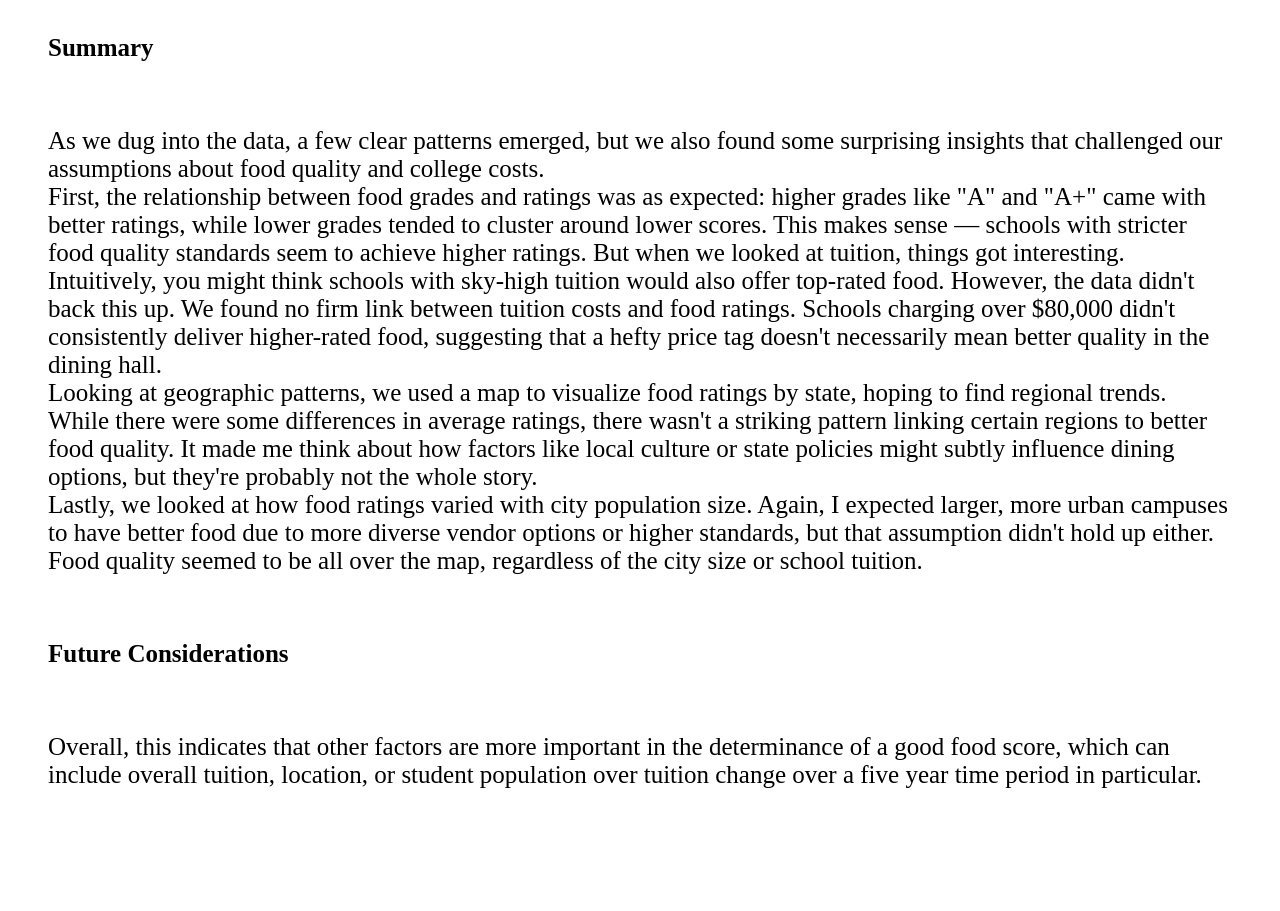
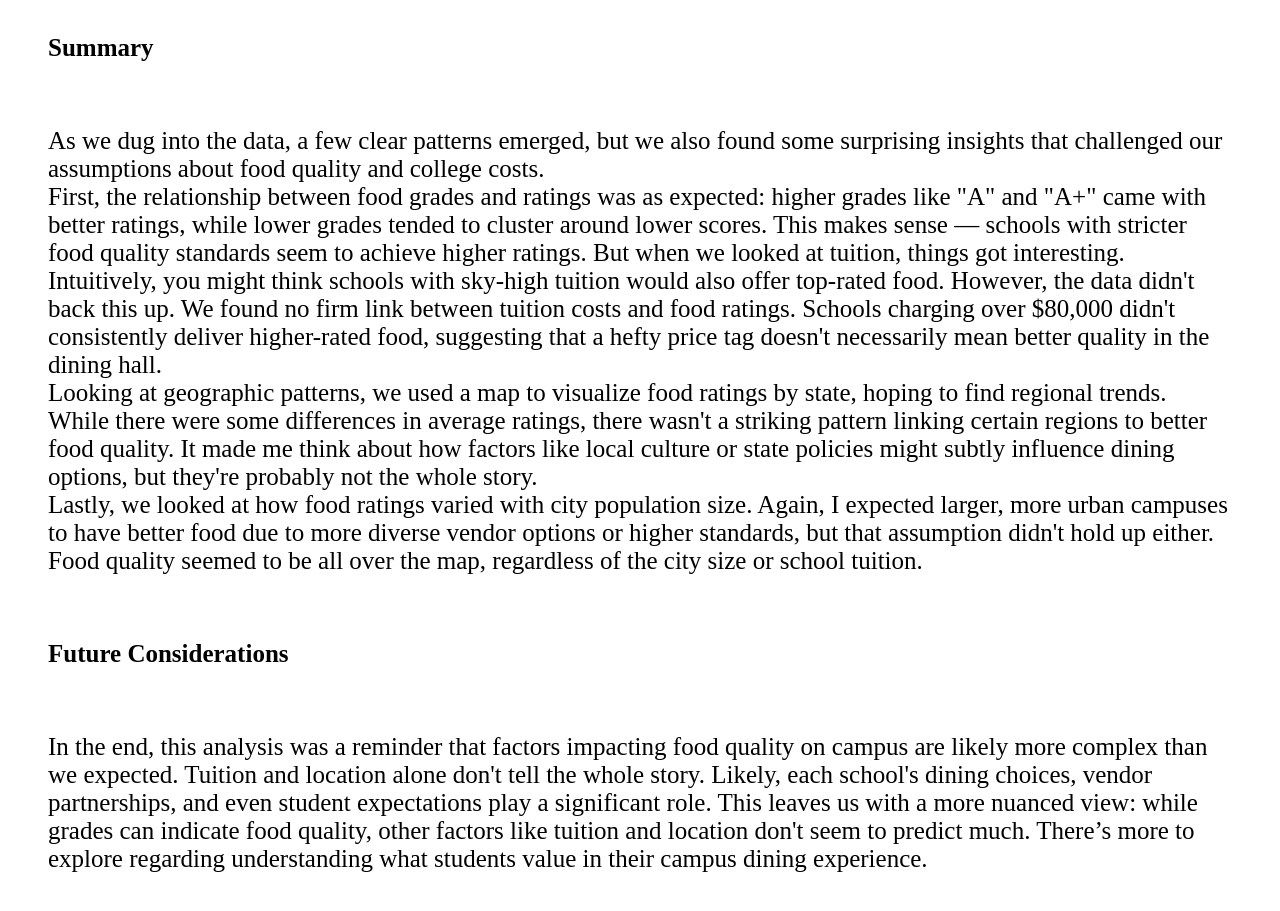
Before and after one commit to hhl04/US-College-Food-Ratings-vs-Tuition, a plain HTML site: page summary.html in a window 1280 px wide. Shown: the part 169-1080 px from the top of the page. Before the commit the page ends 1031 px from the top, so only its background shows below. Drawn offline with Linux system fonts and the light colour scheme.

Commit message:
added a paragraph in summary.html

```diff
--- a/summary.html
+++ b/summary.html
@@ -46,9 +46,12 @@
             <h3 class="padding">Future Considerations</h3>
 
             <p class="padding">
-                Overall, this indicates that other factors are more important in the determinance of a good food score,
-                which can include overall tuition, location, or student population over tuition change over a five year time
-                period in particular.
+                In the end, this analysis was a reminder that factors impacting food quality on campus are likely more complex than we
+                expected. Tuition and location alone don't tell the whole story. Likely, each school's dining choices,
+                vendor partnerships, and even student expectations play a significant role. This leaves us with a more
+                nuanced view: while grades can indicate food quality, other factors like tuition and location don't seem
+                to predict much. There’s more to explore regarding understanding what students value in their campus
+                dining experience.
             </p>
 
         </div>
```
